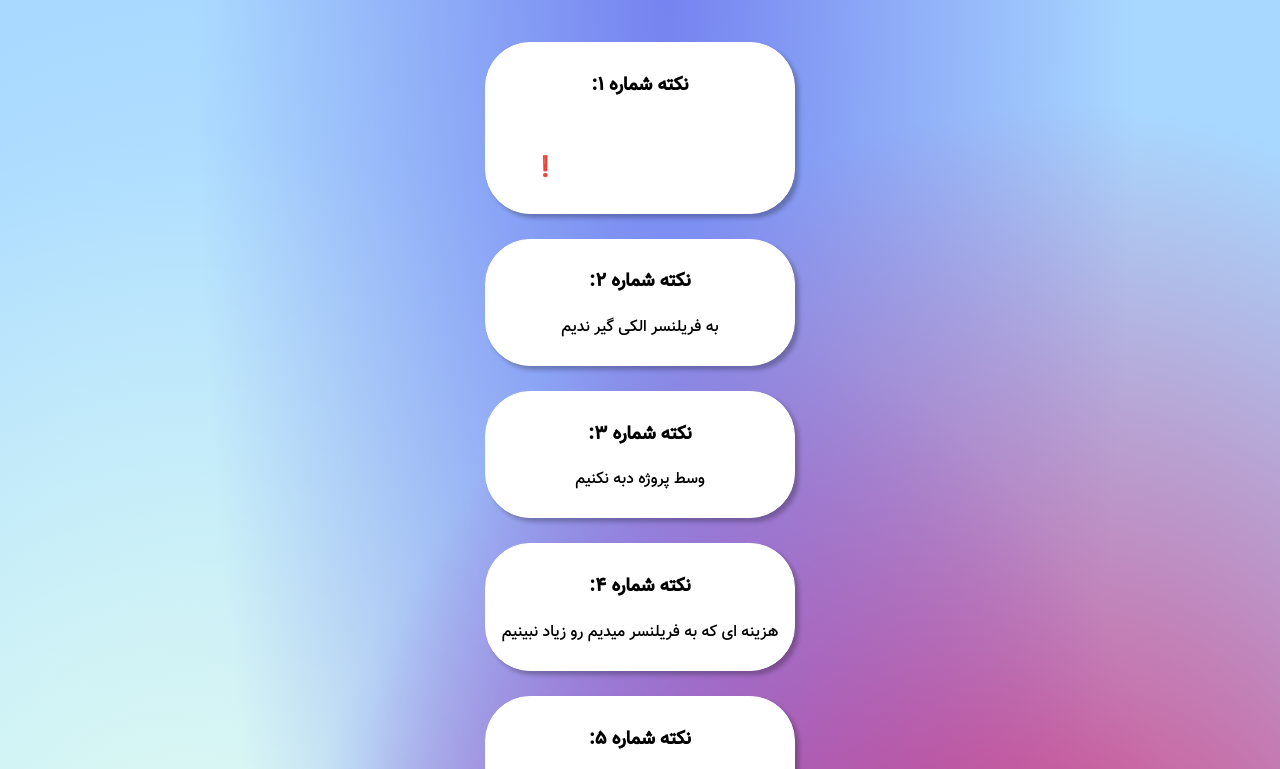
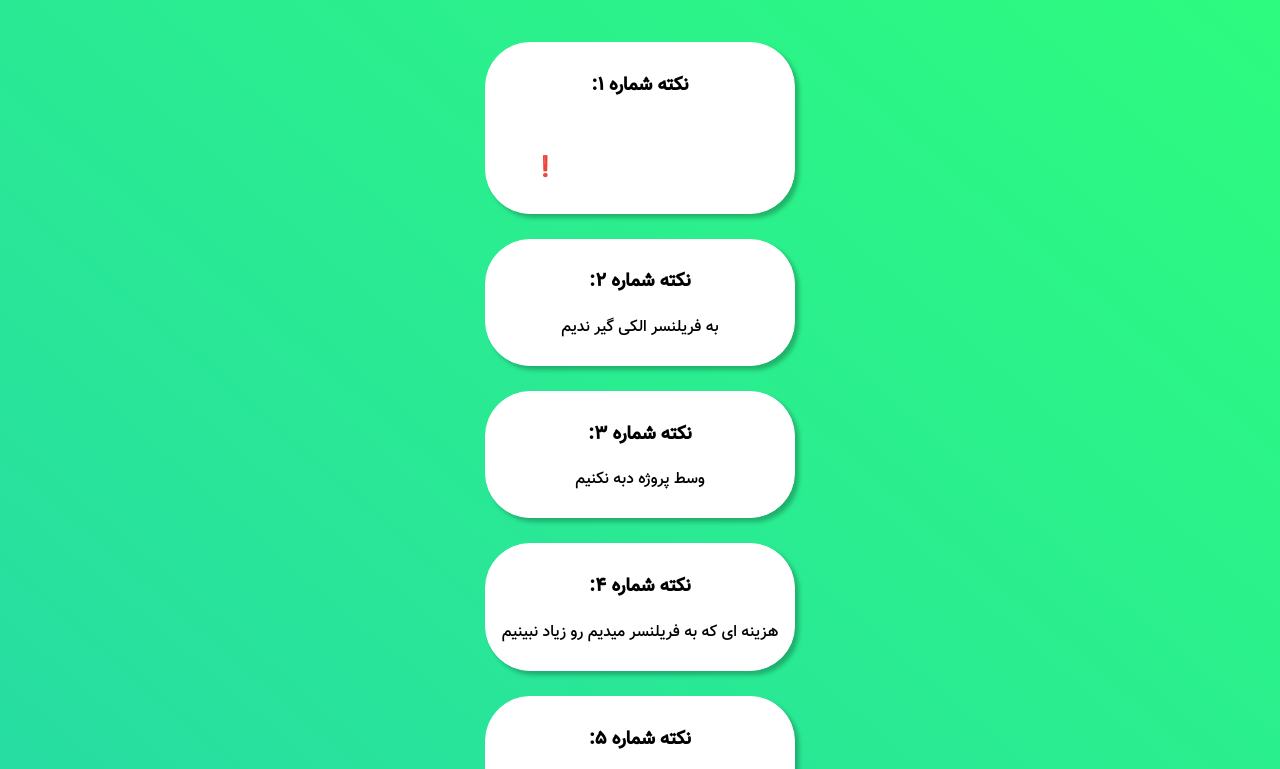
Before and after one commit to OneDiagram/Karfarma, a plain HTML site: page index.html in a window 1280 px wide. Shown: the part 101-870 px from the top of the page. Drawn offline with Linux system fonts and the light colour scheme; files whose address does not match are found by name; a web font is replaced by a local one.

Commit message:
Update style.css

```diff
--- a/style.css
+++ b/style.css
@@ -9,8 +9,8 @@
 body {
     font-family: vazir;
 
-        background-color: rgba(168,216,255,1);
-        background-image: radial-gradient(at 83% 46%, rgba(218,48,117,1) 0%, transparent 50%), radial-gradient(at 58% 57%, rgba(87,87,255,1) 0%, transparent 50%), radial-gradient(at 52% 3%, rgba(117,130,240,1) 0%, transparent 50%), radial-gradient(at 14.55% 46.612%, rgba(229,255,238,1) 0%, transparent 50%), radial-gradient(at 72.517% 97.331%, rgba(255,132,107,1) 0%, transparent 50%), radial-gradient(at 17% 42%, rgba(194,238,255,1) 0%, transparent 50%), radial-gradient(at 27% 81%, rgba(223,91,230,1) 0%, transparent 50%);
+background: rgb(34,193,195);
+background: linear-gradient(41deg, rgba(34,193,195,1) 0%, rgba(45,253,125,1) 100%);
 }
 .box{
     border-radius: 45px;
```
